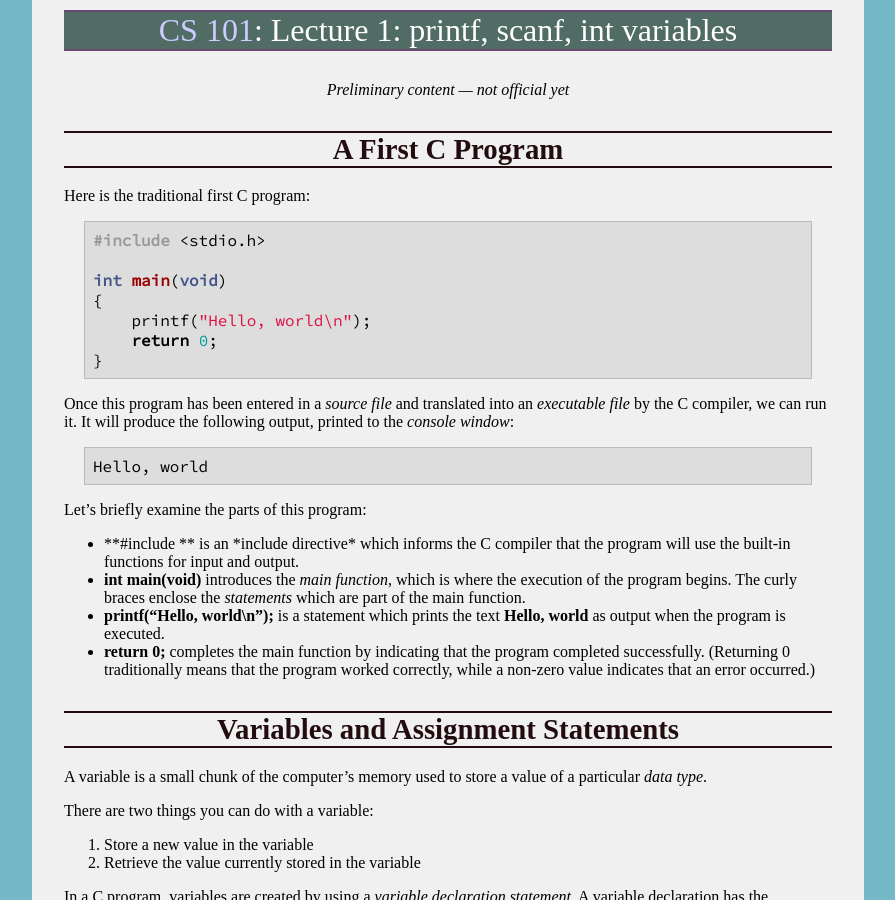
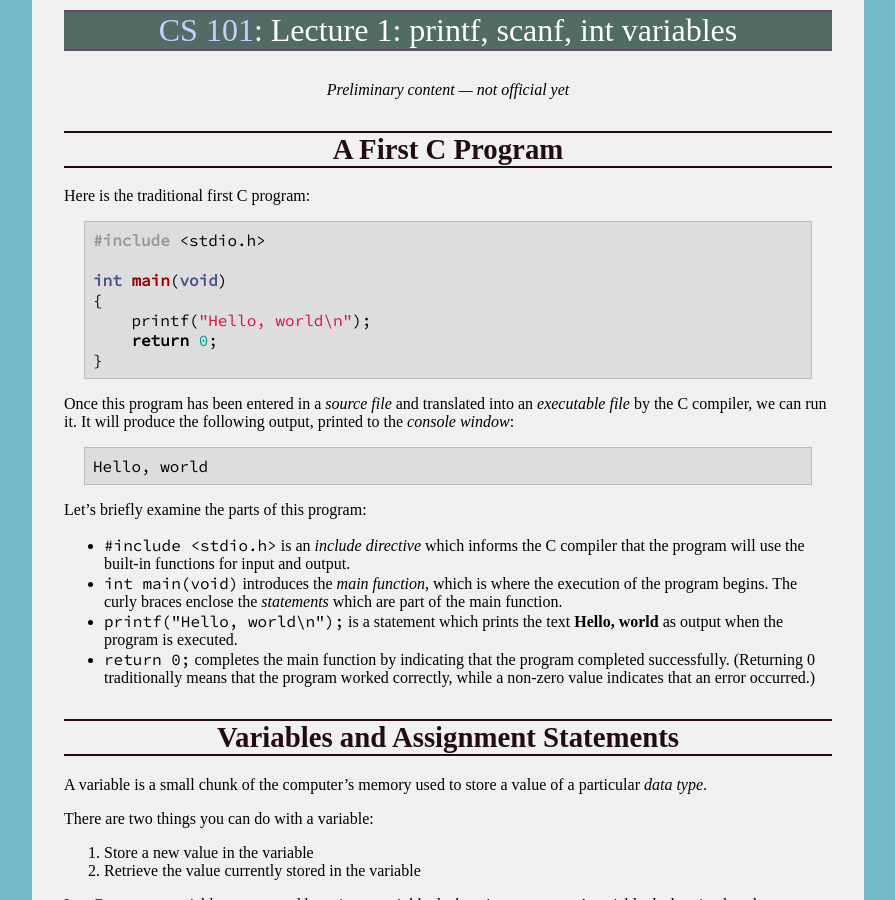
Before and after one commit to ycpcs/cs101-spring2017, a Jekyll site: the page built from lectures/lecture01.md, in a window 1280 px wide and 900 px high. Shown: the whole window, without its empty margins (192-1087 px from the left). Built offline with Jekyll 4.4.1, drawn with Linux system fonts in a browser that asks for light colours; some web fonts are replaced.

Commit message:
fix formatting

```diff
--- a/lectures/lecture01.md
+++ b/lectures/lecture01.md
@@ -24,10 +24,10 @@ Once this program has been entered in a *source file* and translated into an *ex
 
 Let's briefly examine the parts of this program:
 
--   **\#include <stdio.h>** is an *include directive* which informs the C compiler that the program will use the built-in functions for input and output.
--   **int main(void)** introduces the *main function*, which is where the execution of the program begins. The curly braces enclose the *statements* which are part of the main function.
--   **printf("Hello, world\\n");** is a statement which prints the text **Hello, world** as output when the program is executed.
--   **return 0;** completes the main function by indicating that the program completed successfully. (Returning 0 traditionally means that the program worked correctly, while a non-zero value indicates that an error occurred.)
+-   `#include <stdio.h>` is an *include directive* which informs the C compiler that the program will use the built-in functions for input and output.
+-   `int main(void)` introduces the *main function*, which is where the execution of the program begins. The curly braces enclose the *statements* which are part of the main function.
+-   `printf("Hello, world\n");` is a statement which prints the text **Hello, world** as output when the program is executed.
+-   `return 0;` completes the main function by indicating that the program completed successfully. (Returning 0 traditionally means that the program worked correctly, while a non-zero value indicates that an error occurred.)
 
 Variables and Assignment Statements
 ===================================
```
